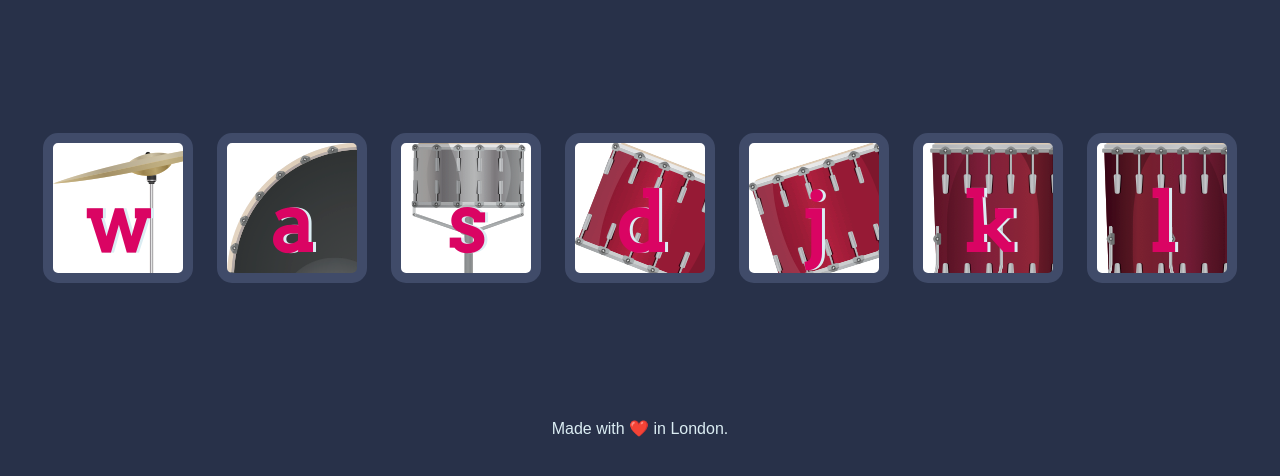
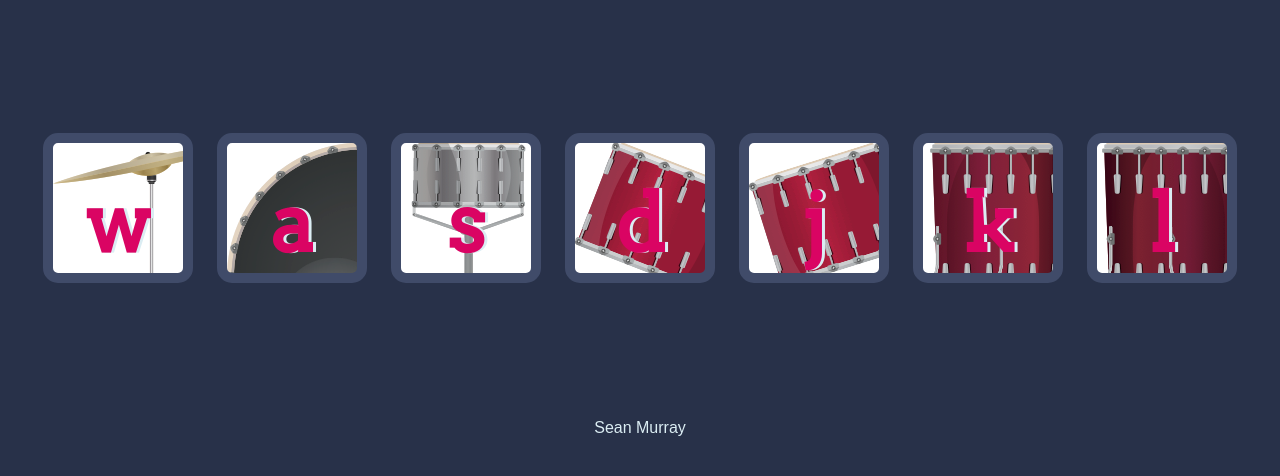
Before and after one commit to seanjmurray/Drum-kit, a plain HTML site: page index.html in a window 1280 px wide. Shown: the part 156-632 px from the top of the page. Drawn offline with Linux system fonts and the light colour scheme.

Commit message:
Update index.html

```diff
--- a/index.html
+++ b/index.html
@@ -23,7 +23,7 @@
 
 
   <footer>
-    Made with ❤️ in London.
+    Sean Murray
   </footer>
   <script src="index.js" charset="utf-8"></script>
 </body>
```
